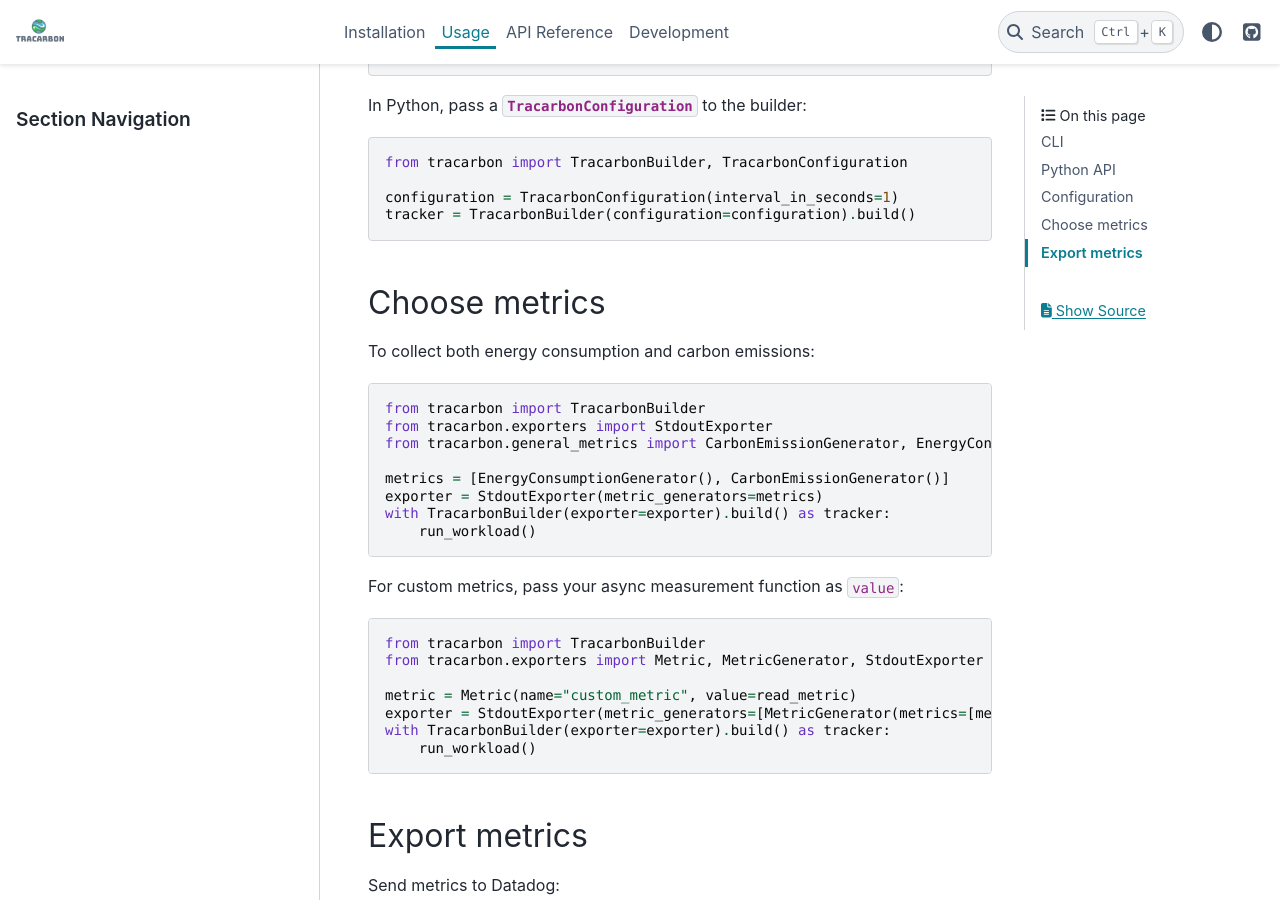
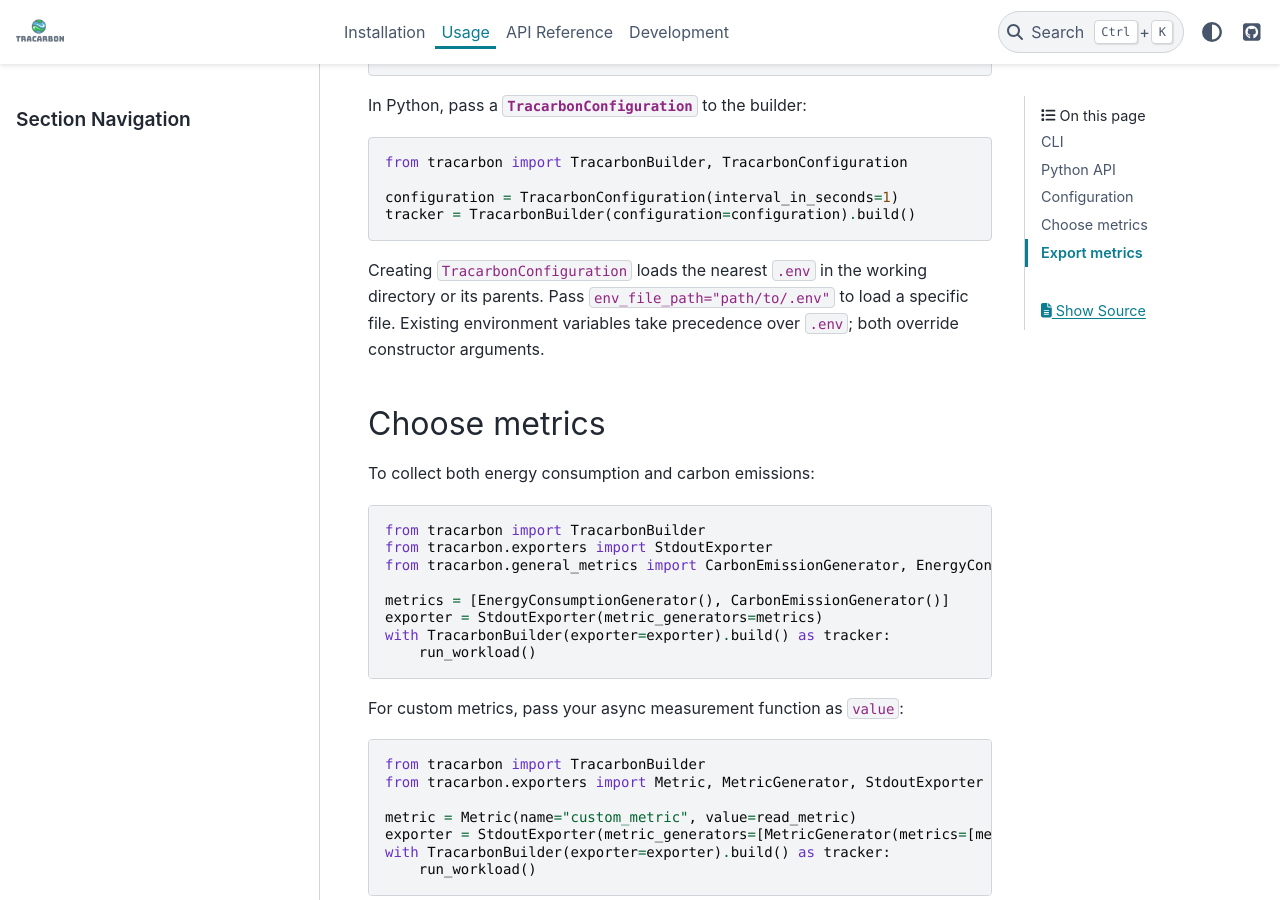
Before and after one commit to fvaleye/tracarbon, a Sphinx documentation site: the page built from docs/source/usage.rst, in a window 1280 px wide and 900 px high, scrolled down 1150 px. Built offline with Sphinx 7.4.7 and the PyData theme 0.15.4, drawn with Linux system fonts in a browser that asks for light colours.

Commit message:
docs: move configuration details into usage guide

```diff
--- a/docs/source/usage.rst
+++ b/docs/source/usage.rst
@@ -60,6 +60,11 @@ In Python, pass a :class:`.TracarbonConfiguration` to the builder:
 
    configuration = TracarbonConfiguration(interval_in_seconds=1)
    tracker = TracarbonBuilder(configuration=configuration).build()
+
+Creating ``TracarbonConfiguration`` loads the nearest ``.env`` in the working
+directory or its parents. Pass ``env_file_path="path/to/.env"`` to load a specific
+file. Existing environment variables take precedence over ``.env``; both override
+constructor arguments.
 
 Choose metrics
 ==============
```
Also changed, not shown: README.md (+2 -0 lines).
